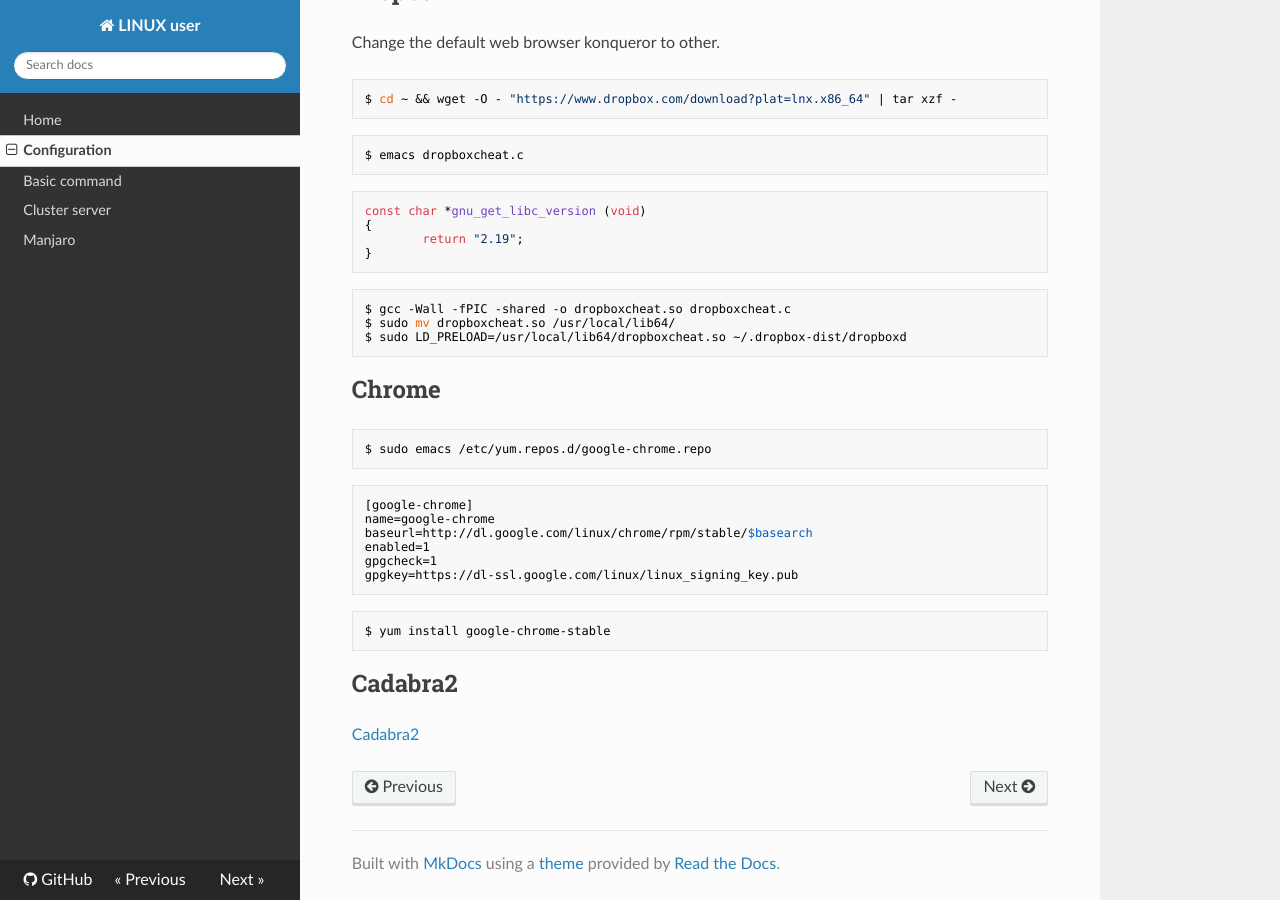
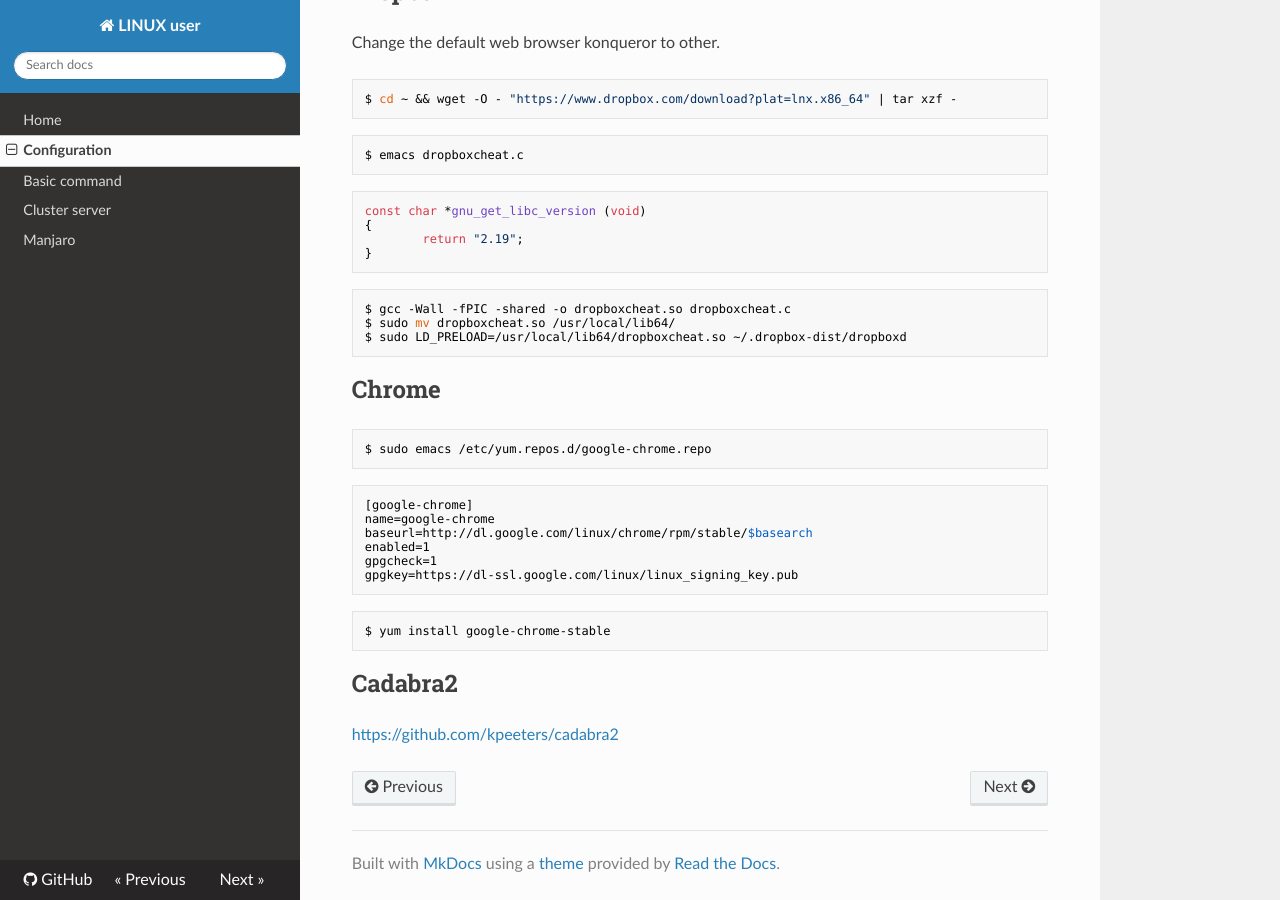
Before and after one commit to WonyoungCho/LINUX, an MkDocs documentation site: the page built from docs/config.md, in a window 1280 px wide and 900 px high, scrolled down 966 px. Built offline with MkDocs 1.6.1, drawn with Linux system fonts in a browser that asks for light colours; nearby versions of some CDN libraries; old or Windows-style settings are respelled for this version of MkDocs; part of the change alters nothing that is shown.

Commit message:
Update config.md

```diff
--- a/docs/config.md
+++ b/docs/config.md
@@ -82,4 +82,4 @@ $ yum install google-chrome-stable
 
 ## Cadabra2
 
-<a href="https://github.com/kpeeters/cadabra2" target="_blank"> Cadabra2 </a>
+<a href="https://github.com/kpeeters/cadabra2" target="_blank"> https://github.com/kpeeters/cadabra2 </a>
```
